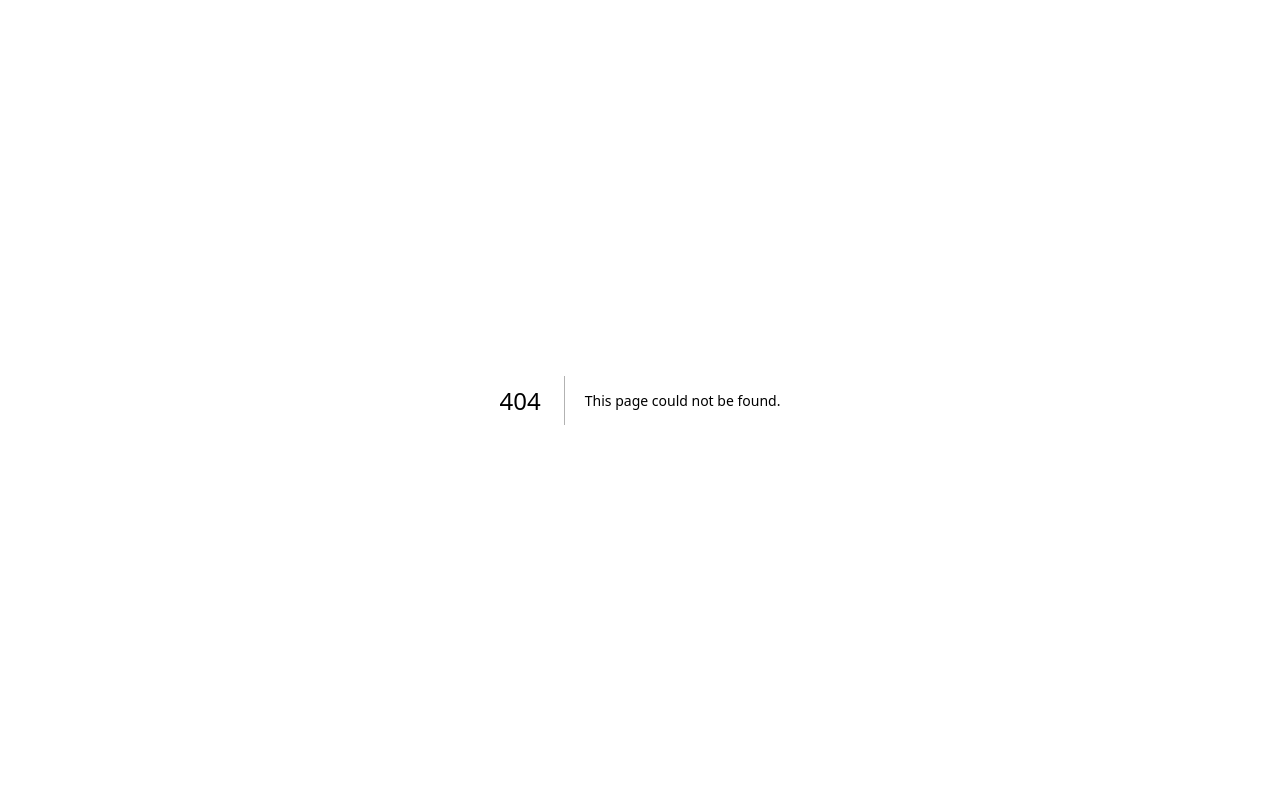
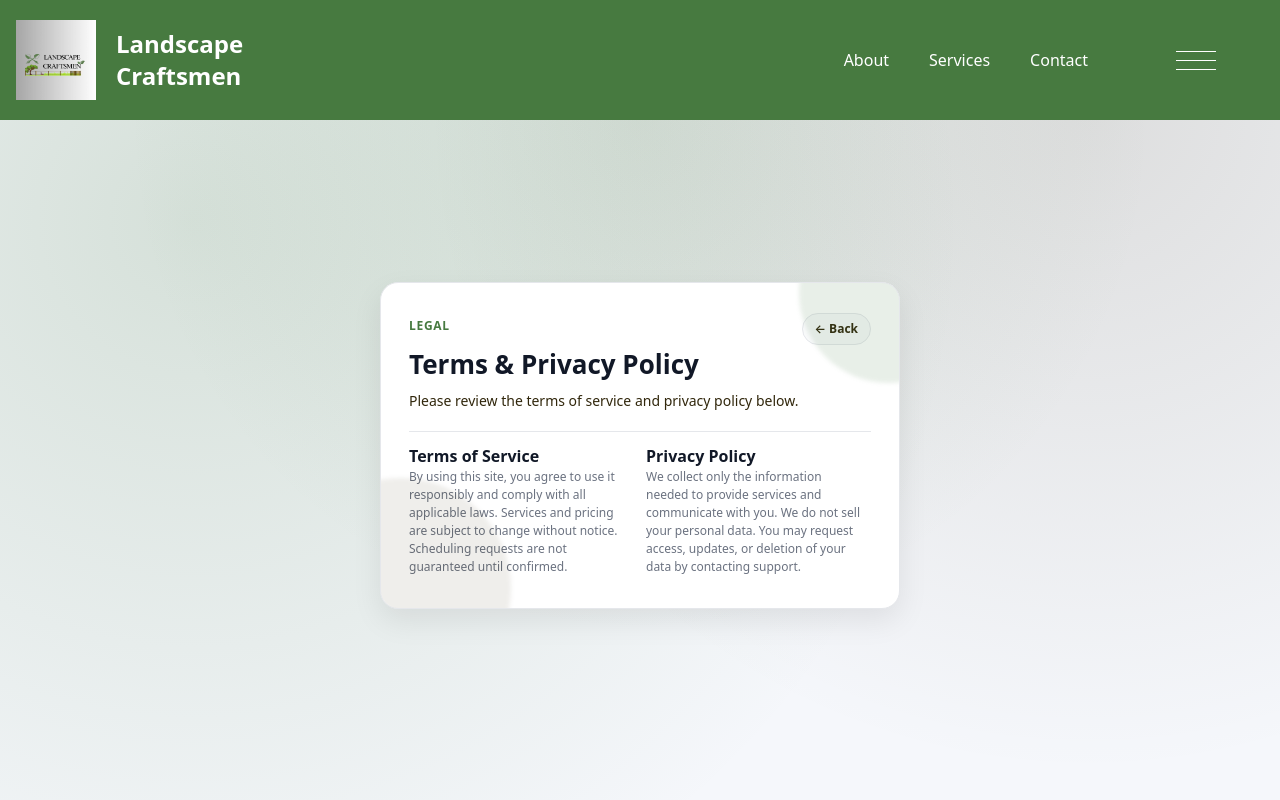
Before and after one commit to Syntactix31/capstone-proj, a Next.js app: page /terms in a window 1280 px wide. Before the commit this address had no page. Shown: the top 800 px of the page. Built offline with nearby package versions, Linux system fonts and the light colour scheme.

Commit message:
login page + terms of service

```diff
--- a/src/app/globals.css
+++ b/src/app/globals.css
@@ -2318,6 +2318,37 @@ body {
   cursor: pointer;
 }
 
+.auth-header-row {
+  display: flex;
+  align-items: center;
+  justify-content: space-between;
+  gap: 12px;
+}
+
+.auth-back {
+  display: inline-flex;
+  align-items: center;
+  gap: 6px;
+  margin: 0;
+  padding: 6px 12px;
+  border-radius: 999px;
+  border: 1px solid #e5e7eb;
+  background: #f9fafb;
+  color: #31270c;
+  transition: transform 0.1s ease, box-shadow 0.15s ease, border-color 0.15s ease;
+}
+
+.auth-back:hover {
+  border-color: #477a40;
+  box-shadow: 0 6px 14px rgba(0, 0, 0, 0.08);
+  transform: translateY(-1px);
+}
+
+.auth-back:active {
+  transform: translateY(0);
+  box-shadow: none;
+}
+
 .auth-grid {
   display: grid;
   grid-template-columns: repeat(2, minmax(0, 1fr));
@@ -2362,6 +2393,7 @@ body {
   border-radius: 999px;
   background: rgba(71, 122, 64, 0.12);
   filter: blur(2px);
+  pointer-events: none;
 }
 
 .admin-login-card::after {
@@ -2374,6 +2406,7 @@ body {
   border-radius: 999px;
   background: rgba(49, 39, 12, 0.08);
   filter: blur(2px);
+  pointer-events: none;
 }
 
 .admin-login-form {
--- a/src/app/login/page.js
+++ b/src/app/login/page.js
@@ -95,7 +95,7 @@ export default function LoginPage() {
                       className="admin-input"
                       type="text"
                       name="firstName"
-                      placeholder="Jordan"
+                      placeholder="John"
                       autoComplete="given-name"
                       required
                     />
@@ -106,7 +106,7 @@ export default function LoginPage() {
                       className="admin-input"
                       type="text"
                       name="lastName"
-                      placeholder="Lee"
+                      placeholder="Appleseed"
                       autoComplete="family-name"
                       required
                     />
@@ -149,11 +149,6 @@ export default function LoginPage() {
                   />
                 </label>
 
-                <label className="auth-checkbox">
-                  <input type="checkbox" name="terms" required />
-                  I agree to the terms and privacy policy
-                </label>
-
                 <button className="admin-btn admin-btn--primary admin-login-btn" type="submit">
                   Create account
                 </button>
@@ -187,7 +182,11 @@ export default function LoginPage() {
 
             <div className="auth-divider" />
             <p className="auth-footer">
-              By continuing you agree to our terms and privacy policy.
+              By continuing you agree to our{" "}
+              <Link className="auth-link" href="/terms">
+                terms and privacy policy
+              </Link>
+              .
             </p>
             <p className="auth-footer">
               Need help?{" "}
--- /dev/null
+++ b/src/app/terms/page.js
@@ -0,0 +1,59 @@
+"use client";
+
+import Link from "next/link";
+import NavBar from "../components/Navbar.js";
+import Footer from "../components/Footer.js";
+
+export default function TermsPage() {
+  return (
+    <div className="auth-wrap">
+      <header className="flex w-full bg-white">
+        <NavBar />
+      </header>
+
+      <main className="admin-login-wrap">
+        <div className="auth-shell auth-shell--single">
+          <section className="admin-login-card">
+            <div className="auth-header-row">
+              <p className="admin-kicker">Legal</p>
+              <Link className="auth-link auth-back" href="/login">
+                &larr; Back
+              </Link>
+            </div>
+
+            <h1 className="admin-title">Terms & Privacy Policy</h1>
+            <p className="admin-subtitle">
+              Please review the terms of service and privacy policy below.
+            </p>
+
+            <div className="auth-divider" />
+
+            <div className="admin-form">
+              <div>
+                <h2 className="admin-card-title">Terms of Service</h2>
+                <p className="admin-muted">
+                  By using this site, you agree to use it responsibly and comply
+                  with all applicable laws. Services and pricing are subject to
+                  change without notice. Scheduling requests are not guaranteed
+                  until confirmed.
+                </p>
+              </div>
+
+              <div>
+                <h2 className="admin-card-title">Privacy Policy</h2>
+                <p className="admin-muted">
+                  We collect only the information needed to provide services and
+                  communicate with you. We do not sell your personal data. You may
+                  request access, updates, or deletion of your data by contacting
+                  support.
+                </p>
+              </div>
+            </div>
+          </section>
+        </div>
+      </main>
+
+      <Footer />
+    </div>
+  );
+}
```
